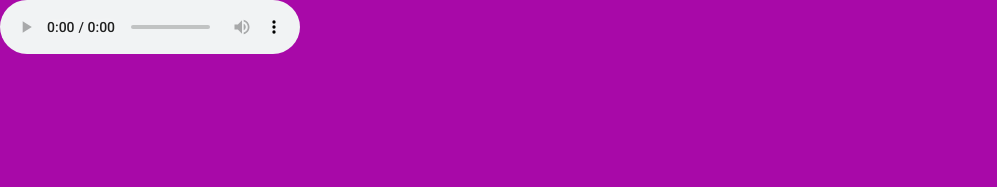
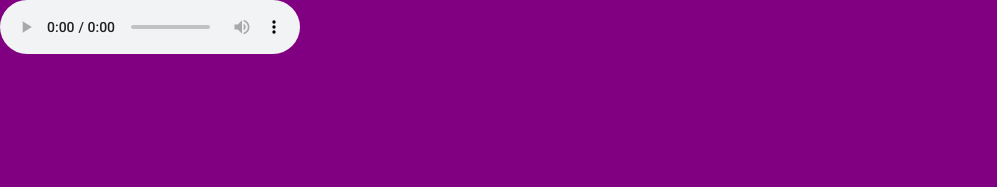
Before and after one commit to Phil0Dendron/johanna, a plain HTML site: page index.html in a window 1280 px wide. Shown: the top 187 px of the page, without its empty margins (0-997 px from the left). Drawn offline with Linux system fonts and the light colour scheme.

Commit message:
Update styles.css

```diff
--- a/styles.css
+++ b/styles.css
@@ -1,7 +1,7 @@
 body{
     margin: 0;
     font-family: 'Roboto', sans-serif;
-    background-color: rgb(168, 9, 168);
+    background-color: rgb(129, 0, 129);
 }
 
 h1 {
```
